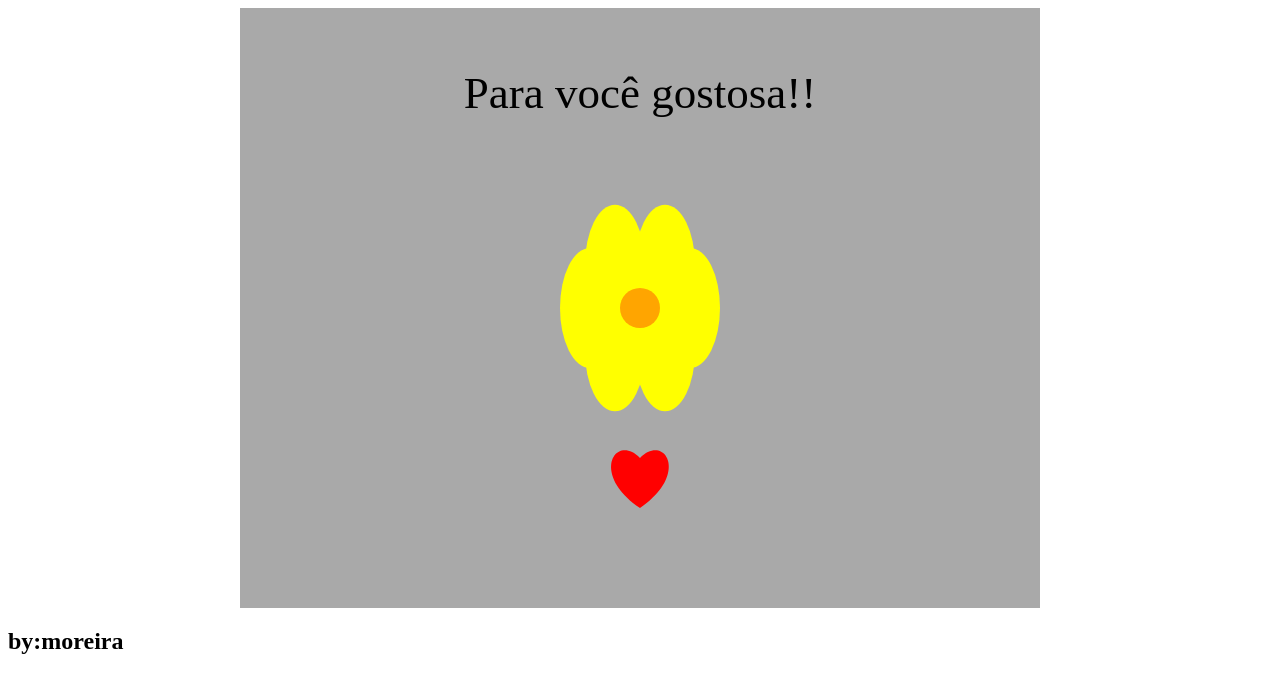
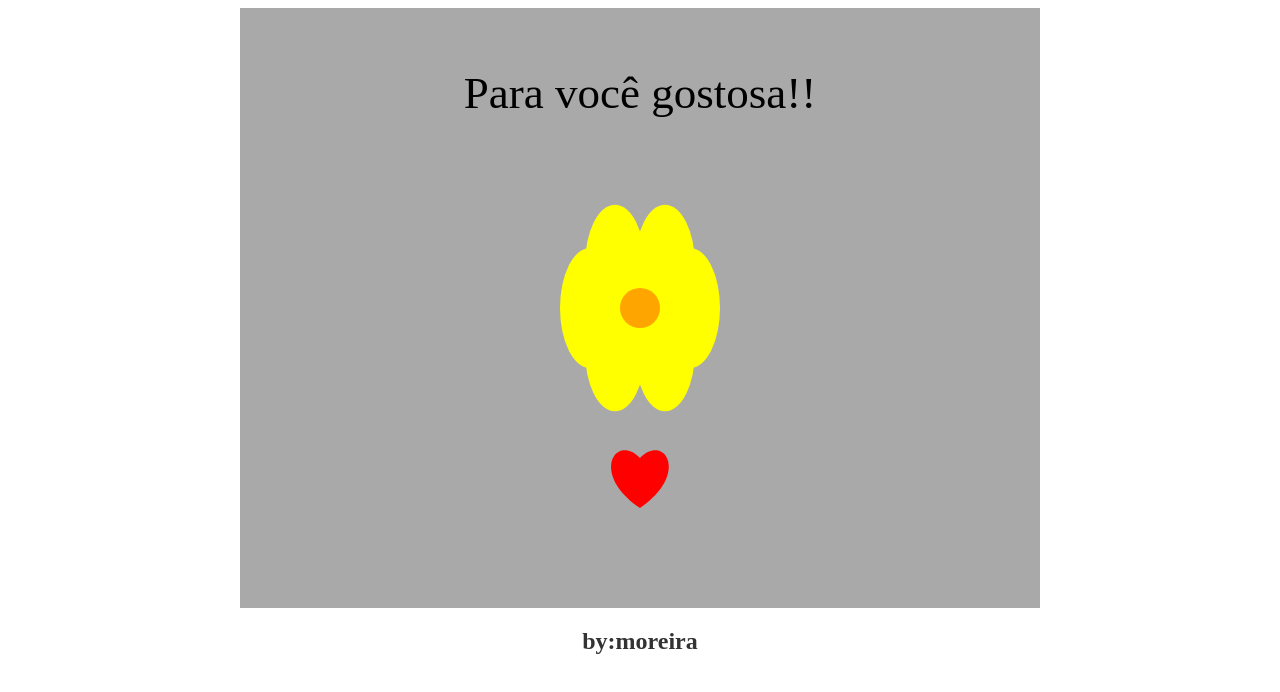
Before and after one commit to icaroedu/message, a plain HTML site: page index.html in a window 1280 px wide. Drawn offline with Linux system fonts and the light colour scheme.

Commit message:
Update index.html

```diff
--- a/index.html
+++ b/index.html
@@ -9,6 +9,12 @@
             background-color: darkgrey;
             display: block;
             margin: 0 auto;
+        }
+         h2 {
+            margin-top: 20px; /* Espaço abaixo do conteúdo principal */
+            font-size: 1.5rem; /* Tamanho da fonte */
+            text-align: center; /* Alinha o texto horizontalmente */
+            color: #333; /* Cor do texto */
         }
     </style>
 </head>
@@ -72,8 +78,7 @@
         }
 
         draw();
-
     </script>
-    <h2>by:moreira</h2>
+     <h2>by:moreira</h2>
 </body>
 </html>
```
